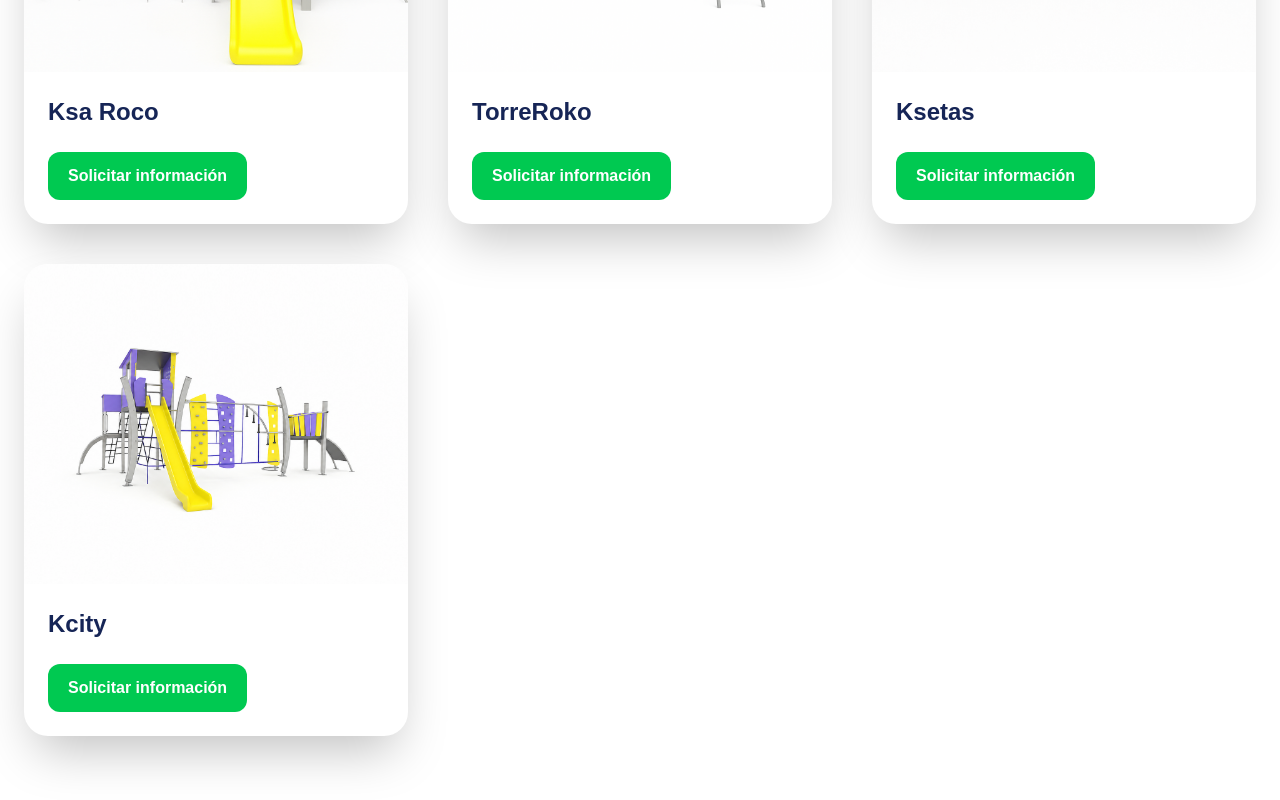
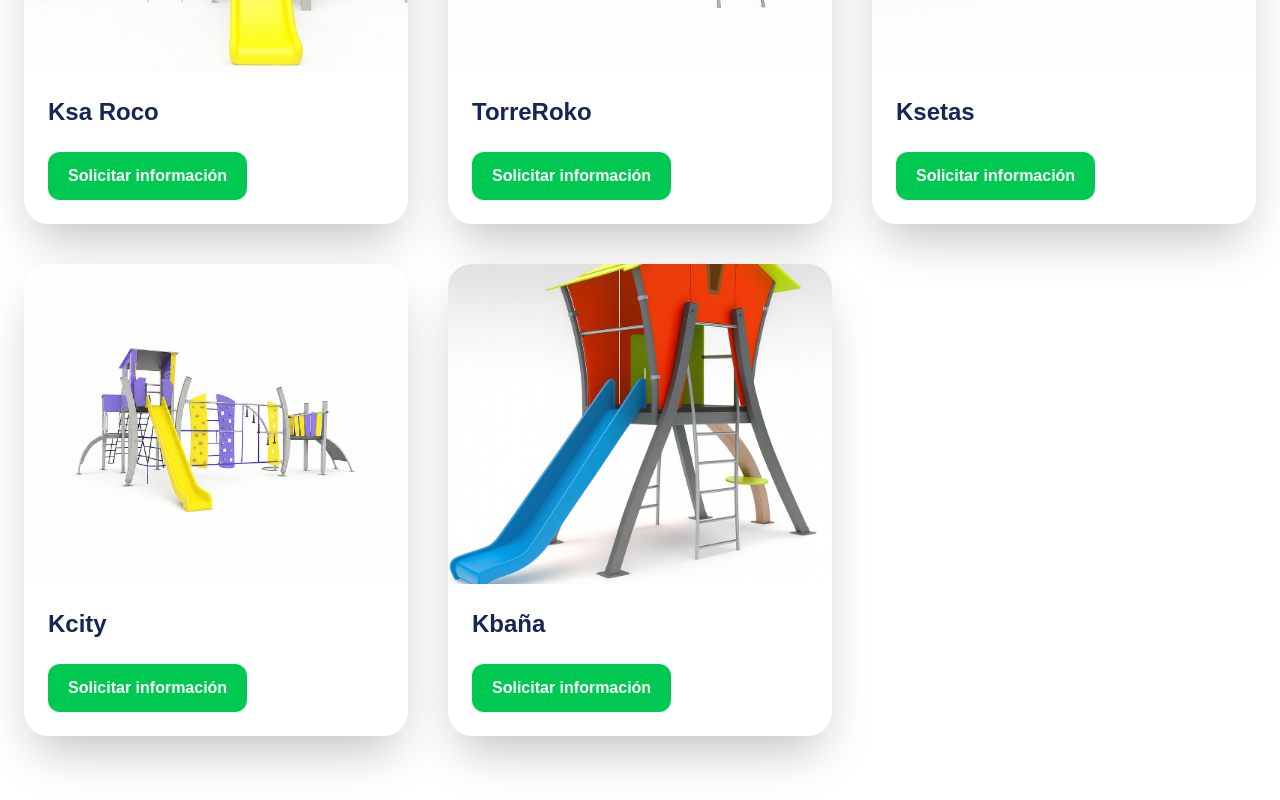
Before and after one commit to sergiodidier-ops/boa-estructuras, a Next.js app in the folder boa-estructuras/: page /parques-infantiles/metal in a window 1280 px wide. Shown: the part 460-1260 px from the top of the page. Built offline with nearby package versions, Linux system fonts and the light colour scheme.

Commit message:
Añadir mod-kbaña

```diff
--- a/boa-estructuras/app/parques-infantiles/metal/page.tsx
+++ b/boa-estructuras/app/parques-infantiles/metal/page.tsx
@@ -19,8 +19,12 @@ const modelos = [
     imagen: "/fotos/metal/mod-kcity/portada.png",
     enlace: "/parques-infantiles/metal/mod-kcity",
   },
-];
-
+  {
+  nombre: "Kbaña",
+  imagen: "/fotos/metal/mod-kbaña/portada.png",
+  enlace: "/parques-infantiles/metal/mod-kbaña",
+},
+]
 export default function MetalPage() {
   return (
     <main className="min-h-screen bg-white px-6 py-16">
```
